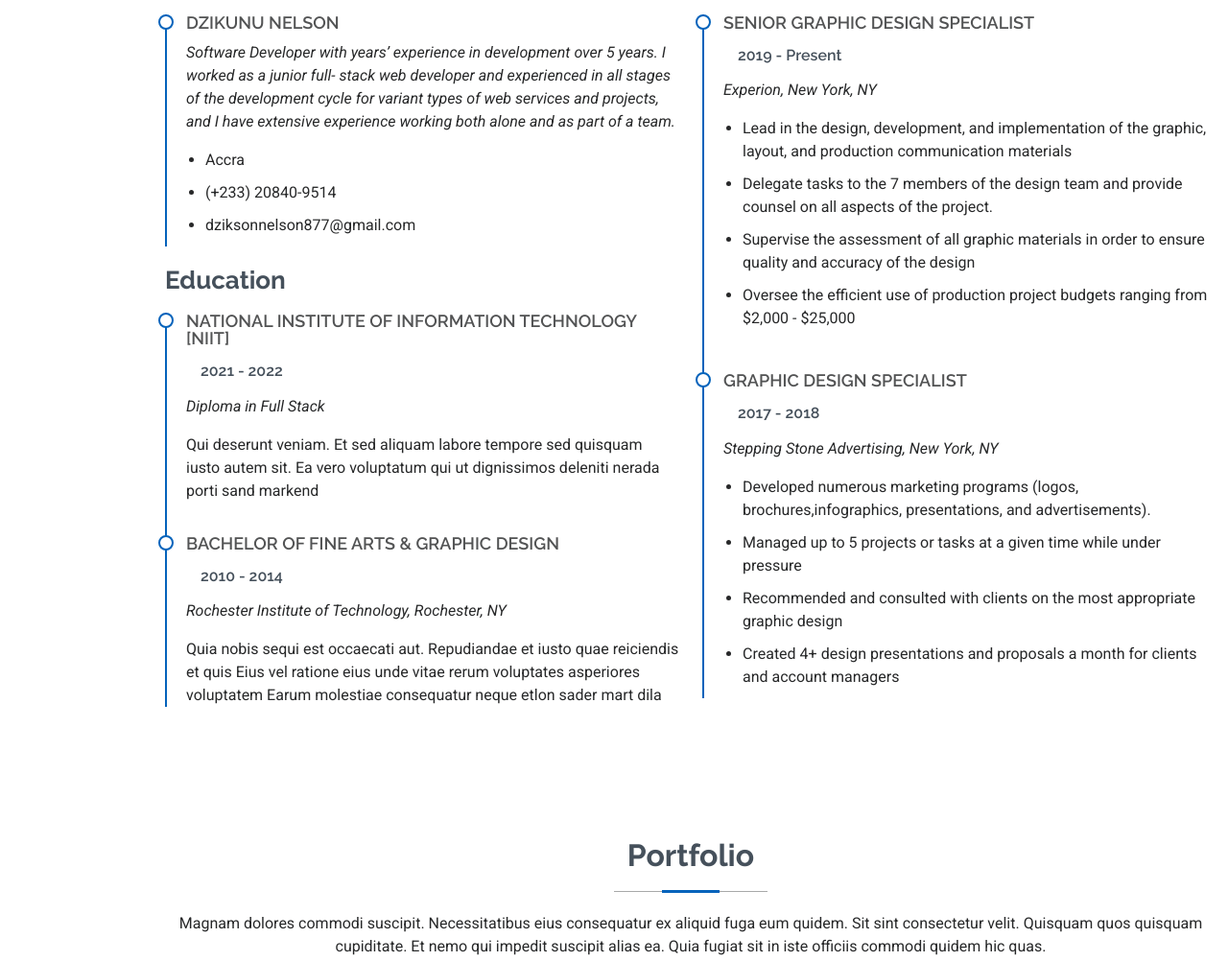
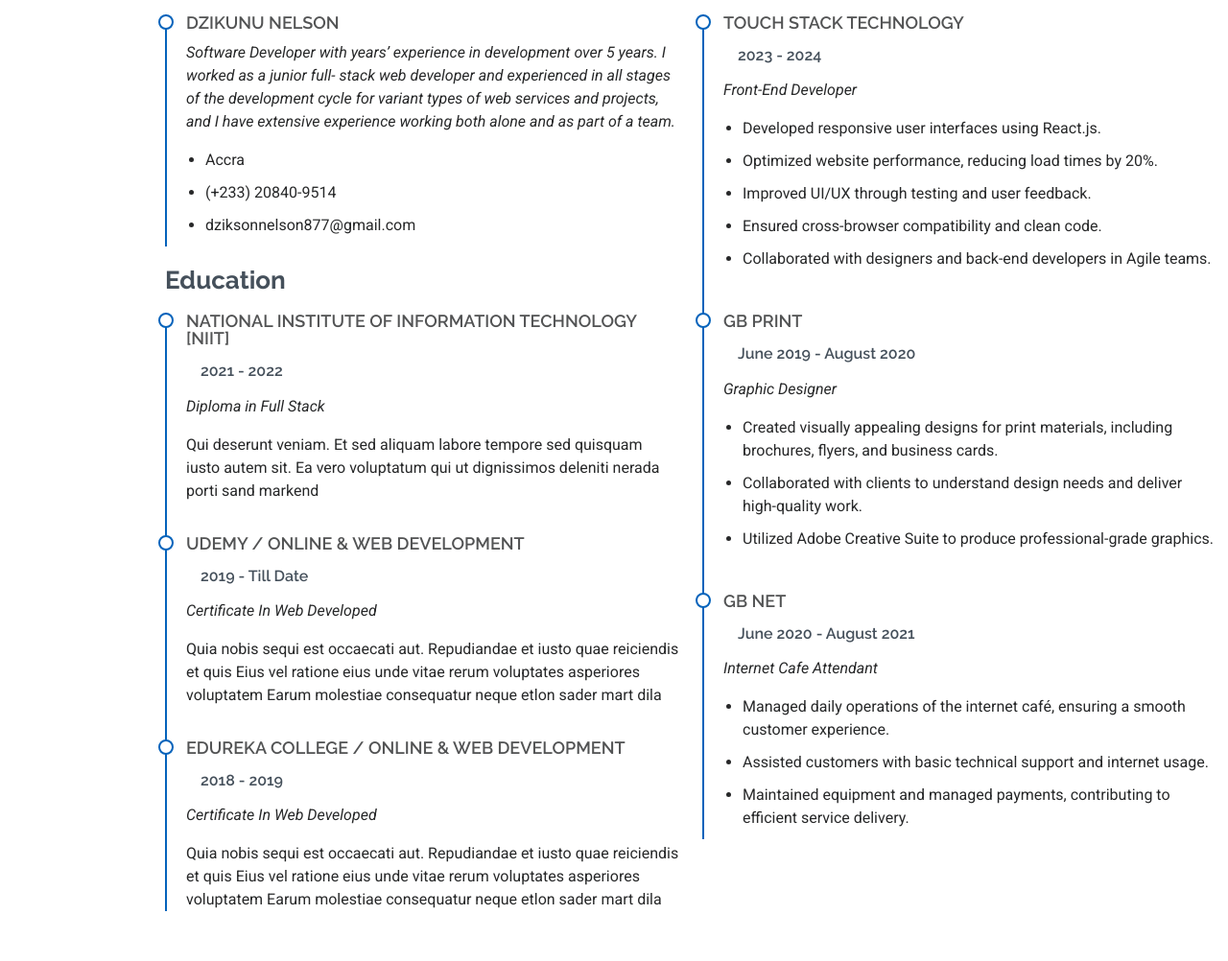
Before and after one commit to Nelson877/Nelson.github.io, a plain HTML site: page index.html in a window 1280 px wide. Shown: the part 2680-3682 px from the top of the page at 96% size. Drawn offline with Linux system fonts and the light colour scheme.

Commit message:
new chans

```diff
--- a/index.html
+++ b/index.html
@@ -512,9 +512,21 @@
               <!-- Edn Resume Item -->
 
               <div class="resume-item">
-                <h4>Bachelor of Fine Arts &amp; Graphic Design</h4>
-                <h5>2010 - 2014</h5>
-                <p><em>Rochester Institute of Technology, Rochester, NY</em></p>
+                <h4>Udemy / Online &amp; Web Development</h4>
+                <h5>2019 - Till Date</h5>
+                <p><em>Certificate In Web Developed</em></p>
+                <p>
+                  Quia nobis sequi est occaecati aut. Repudiandae et iusto quae
+                  reiciendis et quis Eius vel ratione eius unde vitae rerum
+                  voluptates asperiores voluptatem Earum molestiae consequatur
+                  neque etlon sader mart dila
+                </p>
+              </div>
+              <!-- Edn Resume Item -->
+              <div class="resume-item">
+                <h4>Edureka College / Online &amp; Web Development</h4>
+                <h5>2018 - 2019</h5>
+                <p><em>Certificate In Web Developed</em></p>
                 <p>
                   Quia nobis sequi est occaecati aut. Repudiandae et iusto quae
                   reiciendis et quis Eius vel ratione eius unde vitae rerum
@@ -528,51 +540,61 @@
             <div class="col-lg-6" data-aos="fade-up" data-aos-delay="200">
               <h3 class="resume-title">Professional Experience</h3>
               <div class="resume-item">
-                <h4>Senior graphic design specialist</h4>
-                <h5>2019 - Present</h5>
-                <p><em>Experion, New York, NY </em></p>
+                <h4>Touch Stack Technology</h4>
+                <h5>2023 - 2024</h5>
+                <p><em>Front-End Developer </em></p>
                 <ul>
+                  <li>Developed responsive user interfaces using React.js.</li>
                   <li>
-                    Lead in the design, development, and implementation of the
-                    graphic, layout, and production communication materials
+                    Optimized website performance, reducing load times by 20%.
                   </li>
+                  <li>Improved UI/UX through testing and user feedback.</li>
+                  <li>Ensured cross-browser compatibility and clean code.</li>
                   <li>
-                    Delegate tasks to the 7 members of the design team and
-                    provide counsel on all aspects of the project.
-                  </li>
-                  <li>
-                    Supervise the assessment of all graphic materials in order
-                    to ensure quality and accuracy of the design
-                  </li>
-                  <li>
-                    Oversee the efficient use of production project budgets
-                    ranging from $2,000 - $25,000
+                    Collaborated with designers and back-end developers in Agile
+                    teams.
                   </li>
                 </ul>
               </div>
               <!-- Edn Resume Item -->
 
               <div class="resume-item">
-                <h4>Graphic design specialist</h4>
-                <h5>2017 - 2018</h5>
-                <p><em>Stepping Stone Advertising, New York, NY</em></p>
+                <h4>GB Print</h4>
+                <h5>June 2019 - August 2020</h5>
+                <p><em>Graphic Designer</em></p>
                 <ul>
                   <li>
-                    Developed numerous marketing programs (logos,
-                    brochures,infographics, presentations, and advertisements).
+                    Created visually appealing designs for print materials,
+                    including brochures, flyers, and business cards.
                   </li>
                   <li>
-                    Managed up to 5 projects or tasks at a given time while
-                    under pressure
+                    Collaborated with clients to understand design needs and
+                    deliver high-quality work.
                   </li>
                   <li>
-                    Recommended and consulted with clients on the most
-                    appropriate graphic design
+                    Utilized Adobe Creative Suite to produce professional-grade
+                    graphics.
+                  </li>
+
+                </ul>
+              </div>
+              <!-- Edn Resume Item -->
+
+              <div class="resume-item">
+                <h4>GB Net </h4>
+                <h5>June 2020 - August 2021</h5>
+                <p><em>Internet Cafe Attendant</em></p>
+                <ul>
+                  <li>
+                    Managed daily operations of the internet café, ensuring a smooth customer experience.
                   </li>
                   <li>
-                    Created 4+ design presentations and proposals a month for
-                    clients and account managers
+                    Assisted customers with basic technical support and internet usage.
                   </li>
+                  <li>
+                    Maintained equipment and managed payments, contributing to efficient service delivery.
+                  </li>
+
                 </ul>
               </div>
               <!-- Edn Resume Item -->
```
